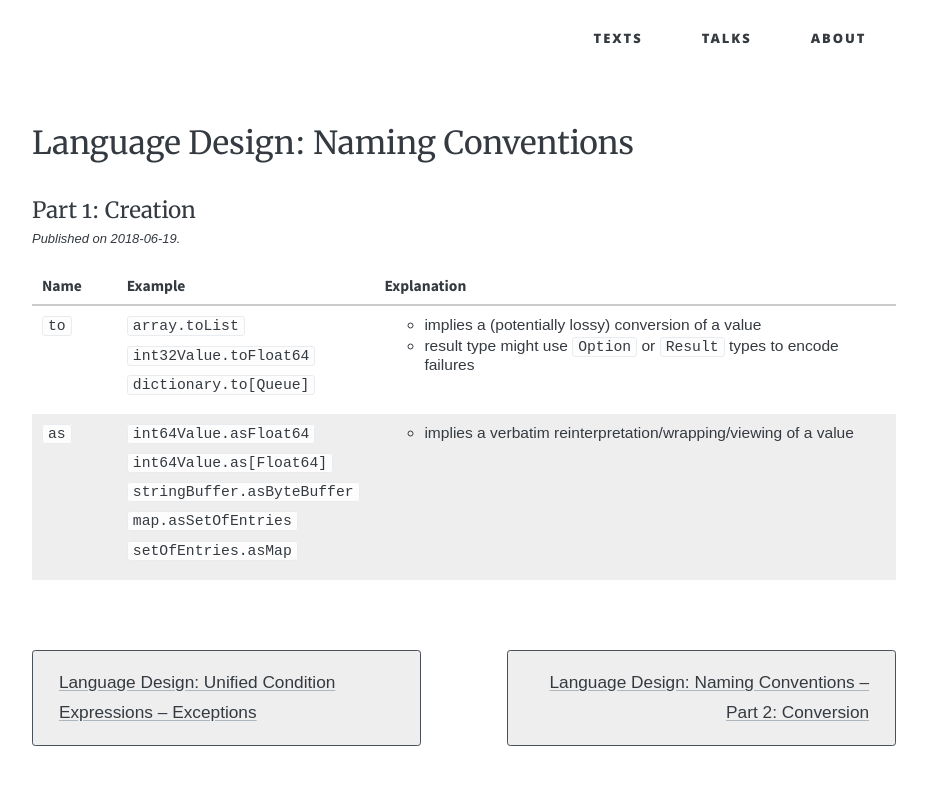
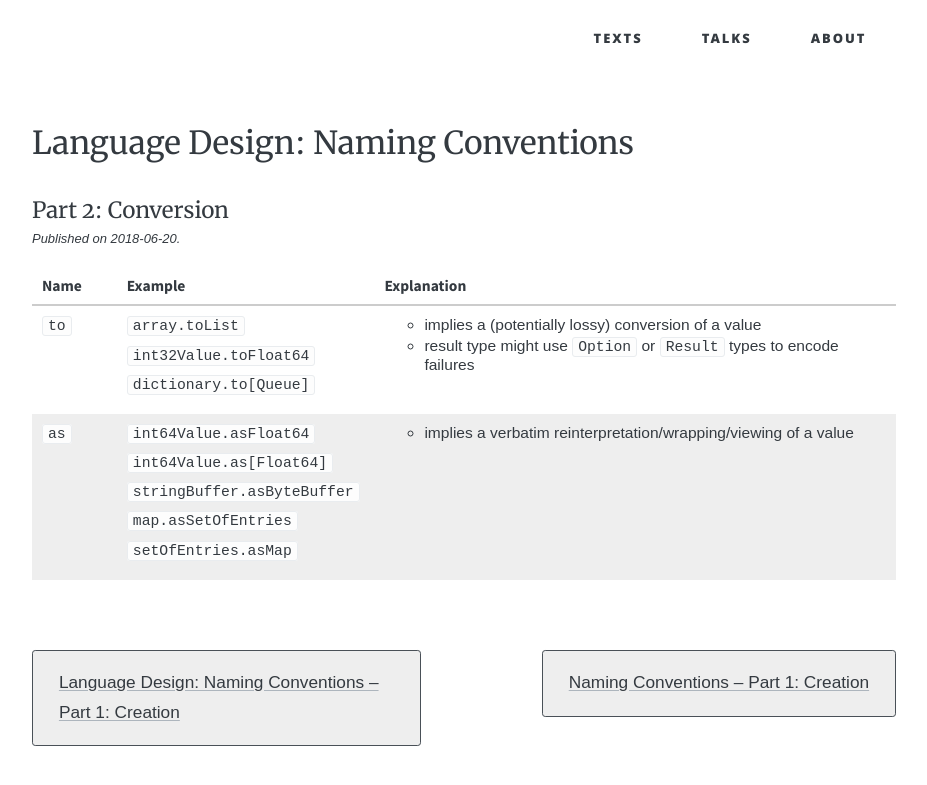
Before and after one commit to soc/soc.me, a Jekyll site: the page built from _languages/naming-conventions-conversion.md, in a window 1280 px wide. Shown: the top 785 px of the page, without its empty margins (176-1103 px from the left). Built offline with Jekyll 4.4.1, drawn with Linux system fonts in a browser that asks for light colours; some web fonts are replaced.

Commit message:
add more inter-page linking

```diff
--- a/_languages/naming-conventions-conversion.md
+++ b/_languages/naming-conventions-conversion.md
@@ -1,7 +1,8 @@
 ---
-title:  "Language Design: Naming Conventions – Part 1: Creation"
-date:   2018-06-19 12:00:00 +0200
-redirect_from: "/languages/naming"
+title:  "Language Design: Naming Conventions – Part 2: Conversion"
+date:   2018-06-20 12:00:00 +0200
+page_next_title:     "Naming Conventions – Part 1: Creation"
+page_next_url:       "naming-conventions-creation"
 ---
 
 <table class="table-medium">
```
Also changed, not shown: _languages/naming-conventions-creation.md (+4 -1 lines), _languages/naming-conventions-stream.md (+1 -1 lines), _languages/unified-condition-expressions-exceptions.md (+2 -0 lines), _languages/unified-condition-expressions-implementation.md (+4 -0 lines), _languages/unified-condition-expressions.md (+2 -0 lines).
